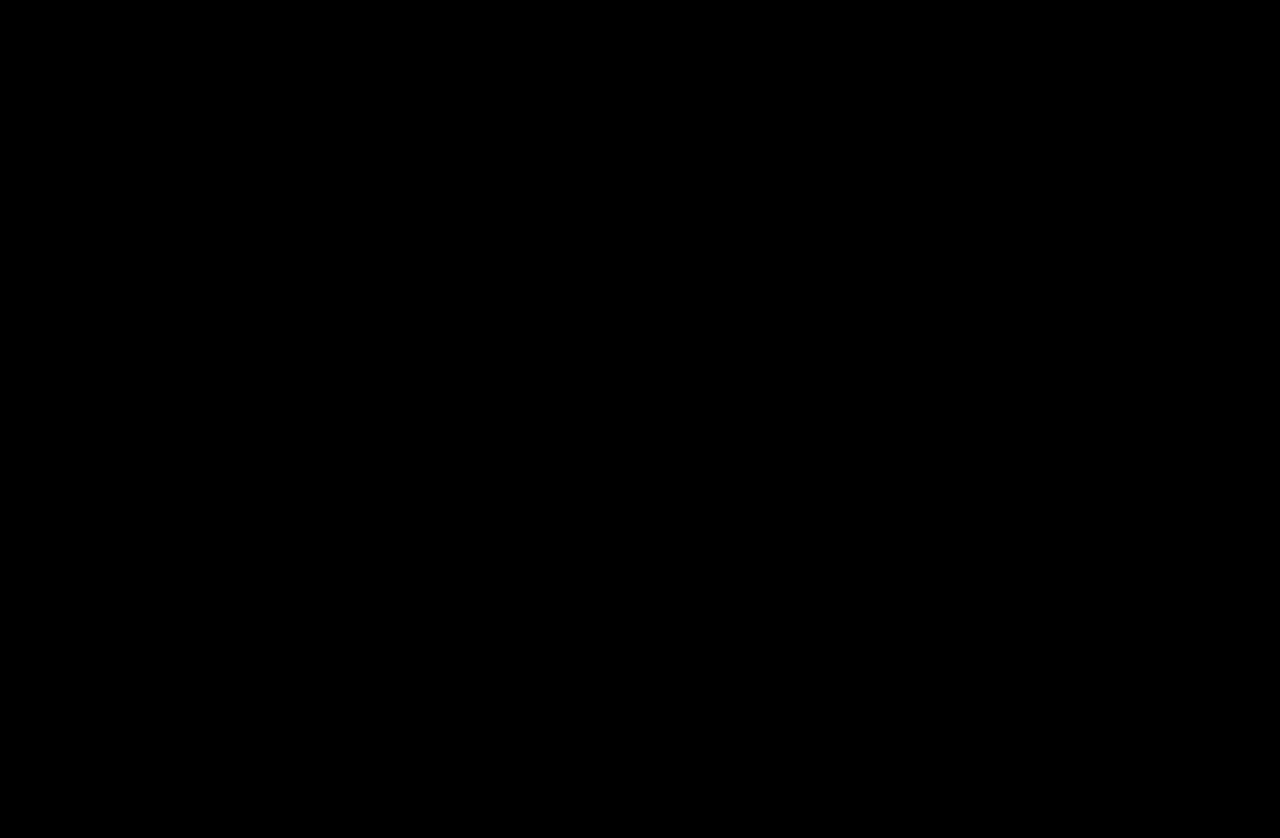
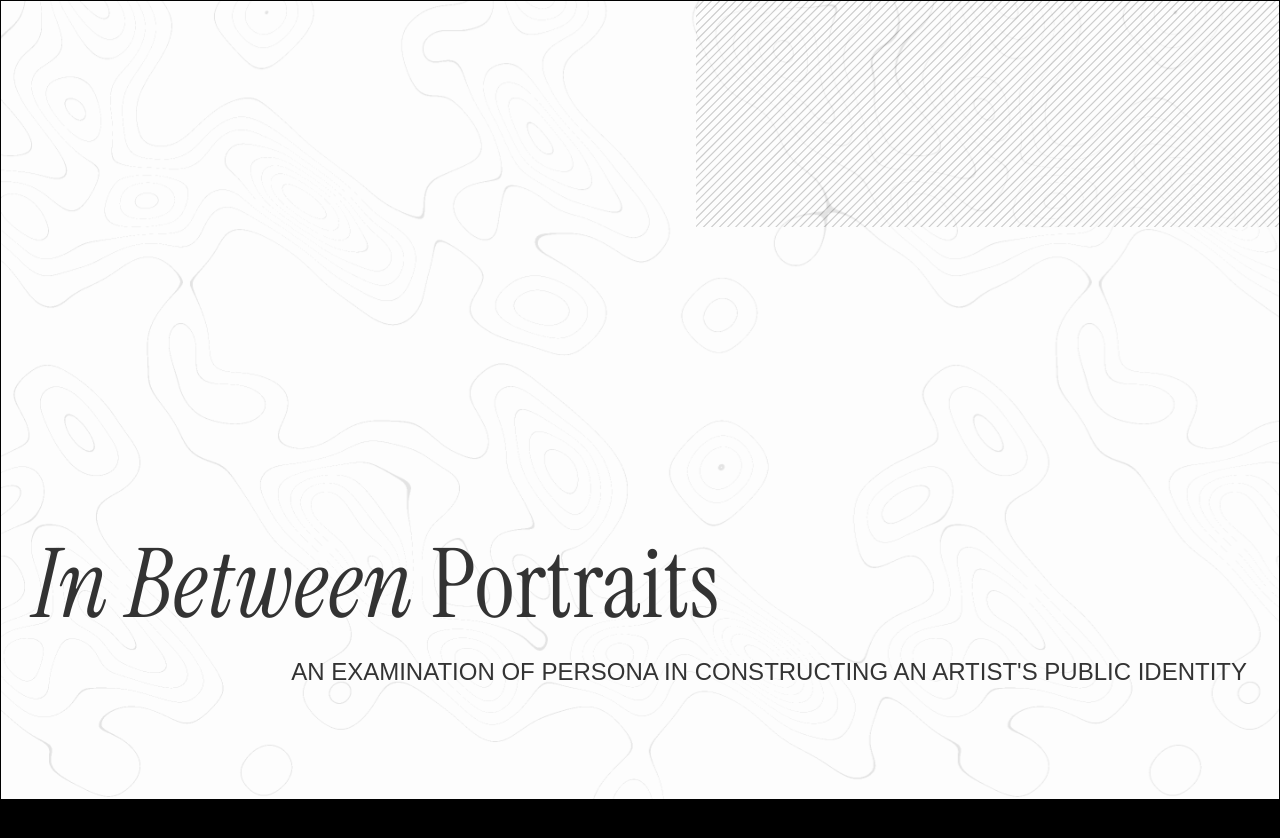
Before and after one commit to mnav0/thesis, a Vue app in the folder in-between-portraits/: page / in a window 1280 px wide. Shown: the top 838 px of the page. Built offline with nearby package versions, Linux system fonts and the light colour scheme; a web font is replaced by a local one.

Commit message:
title section

```diff
--- a/in-between-portraits/src/App.vue
+++ b/in-between-portraits/src/App.vue
@@ -98,6 +98,16 @@
   <div id="smooth-wrapper">
     <div id="smooth-content">
       <main class="app-shell w-full" :class="{ 'app-shell--ready': shellReady }">
+        <!-- Title section -->
+        <PageSection
+          layout="split"
+          >
+            <h1><i>In Between</i> Portraits</h1>
+            <div class="portrait-preview__container">
+              <p class="uppercase">An examination of persona in constructing an artist's public identity</p>
+            </div>
+        </PageSection>
+
         <!-- Section 1 ─ Identity intro -->
         <PageSection
           ref="section1Ref"
--- a/in-between-portraits/src/style.css
+++ b/in-between-portraits/src/style.css
@@ -12,10 +12,9 @@
 }
 
 h1 {
-  text-align: center;
-  margin-bottom: 1em;
+  margin-bottom: 0;
   font-family: "Instrument Serif", serif;
-  font-size: 4rem;
+  font-size: 6rem;
   letter-spacing: 0.01em;
 }
 
@@ -65,7 +64,10 @@
   opacity: 1;
 }
 
-/* Section 1 dual-heading support */
+.portrait-preview__container {
+  float: right;
+}
+
 .page-section-heading {
   position: relative;
 }
```
